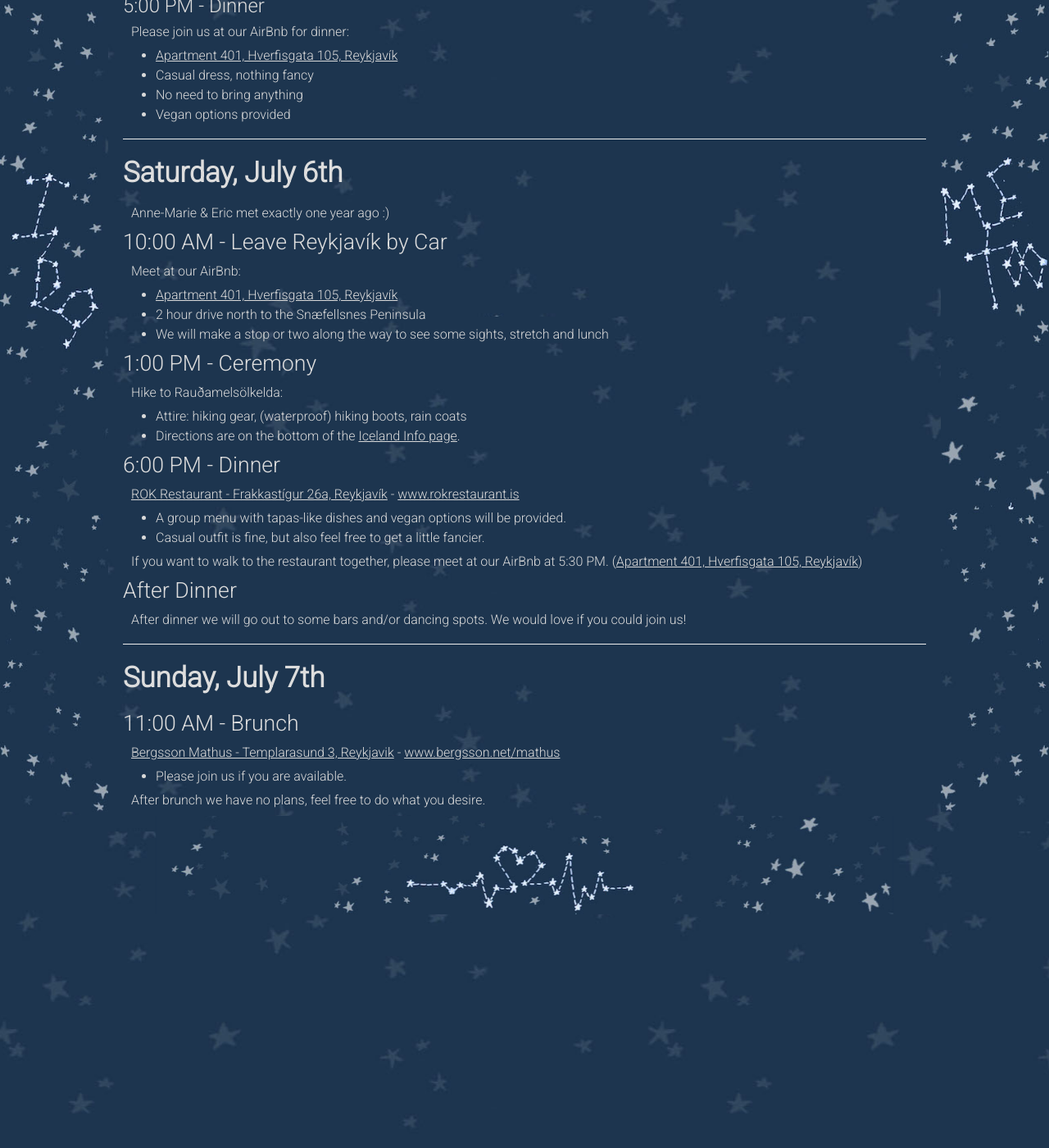
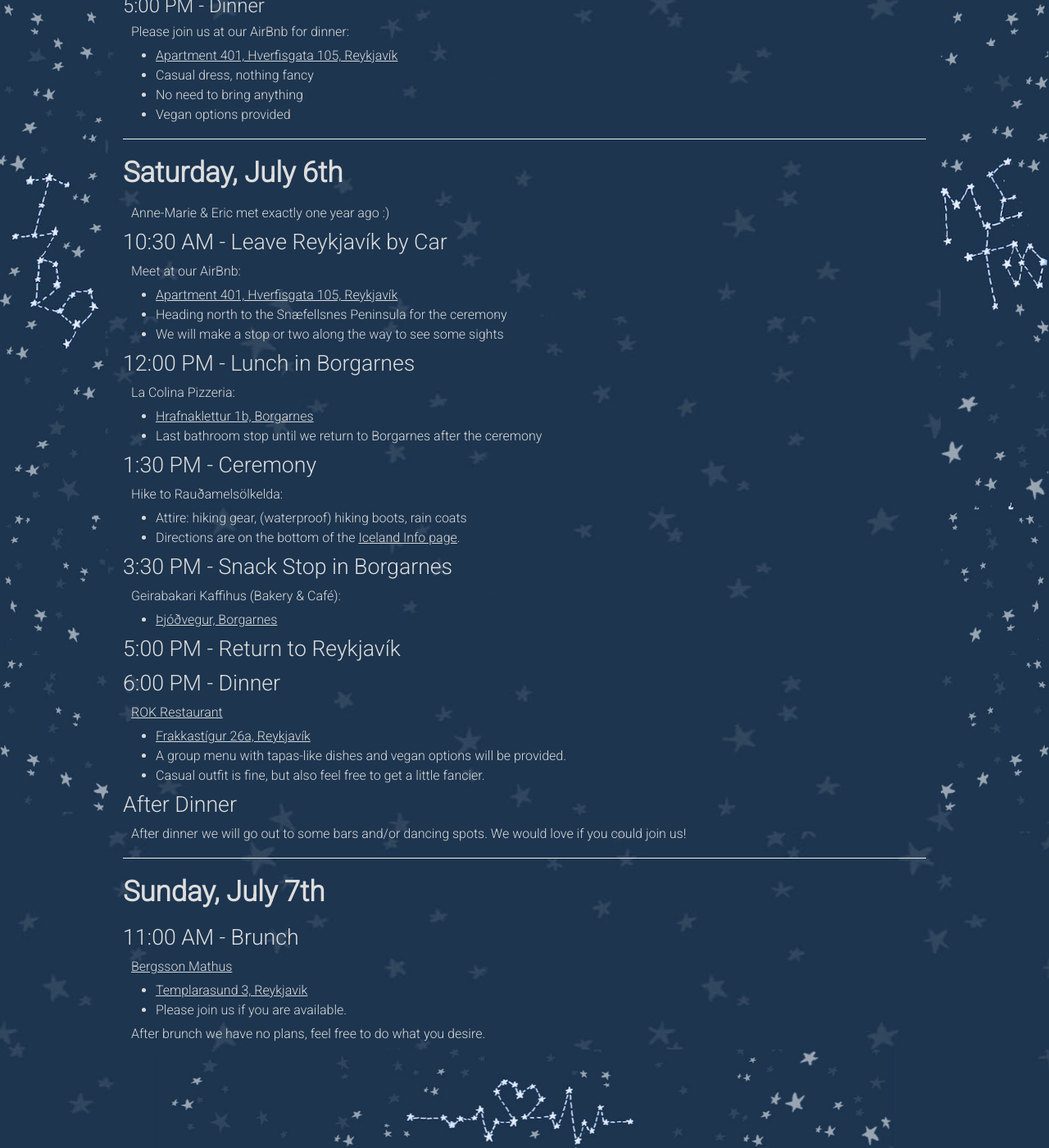
Before and after one commit to rltvty/olkelda, a Jekyll site: the page built from schedule.md, in a window 1280 px wide and 1400 px high, scrolled down 452 px. Shown: the whole window at 82% size. Built offline with Jekyll 4.4.1, drawn with Linux system fonts in a browser that asks for light colours.

Commit message:
updated schedule

```diff
--- a/schedule.md
+++ b/schedule.md
@@ -26,23 +26,33 @@ Please join us at our AirBnb for dinner:
 
 Anne-Marie & Eric met exactly one year ago :)
 
-## 10:00 AM - Leave Reykjavík by Car
+## 10:30 AM - Leave Reykjavík by Car
 Meet at our AirBnb:
 * [Apartment 401, Hverfisgata 105, Reykjavík](https://goo.gl/maps/XRSJt8agZ1s)
-* 2 hour drive north to the Snæfellsnes Peninsula
-* We will make a stop or two along the way to see some sights, stretch and lunch
+* Heading north to the Snæfellsnes Peninsula for the ceremony
+* We will make a stop or two along the way to see some sights
 
-## 1:00 PM - Ceremony
+## 12:00 PM - Lunch in Borgarnes
+La Colina Pizzeria:
+* [Hrafnaklettur 1b, Borgarnes](https://goo.gl/maps/mbJPQZxumq22)
+* Last bathroom stop until we return to Borgarnes after the ceremony
+
+## 1:30 PM - Ceremony
 Hike to Rauðamelsölkelda:
 * Attire: hiking gear, (waterproof) hiking boots, rain coats
 * Directions are on the bottom of the [Iceland Info page](https://rltvty.github.io/olkelda/icelandinfo.html).
 
+## 3:30 PM - Snack Stop in Borgarnes
+Geirabakari Kaffihus (Bakery & Café):
+* [Þjóðvegur, Borgarnes](https://goo.gl/maps/ULLJF42w71s)
+
+## 5:00 PM - Return to Reykjavík
+
 ## 6:00 PM - Dinner
-[ROK Restaurant - Frakkastígur 26a, Reykjavík](https://goo.gl/maps/AWnTpAxM1zn) - [www.rokrestaurant.is](https://www.rokrestaurant.is)
+[ROK Restaurant](https://www.rokrestaurant.is)
+* [Frakkastígur 26a, Reykjavík](https://goo.gl/maps/AWnTpAxM1zn)
 * A group menu with tapas-like dishes and vegan options will be provided.
 * Casual outfit is fine, but also feel free to get a little fancier.
-
-If you want to walk to the restaurant together, please meet at our AirBnb at 5:30 PM. ([Apartment 401, Hverfisgata 105, Reykjavík](https://goo.gl/maps/XRSJt8agZ1s))
 
 ## After Dinner
 After dinner we will go out to some bars and/or dancing spots. We would love if you could join us!
@@ -51,7 +61,8 @@ After dinner we will go out to some bars and/or dancing spots. We would love if
 # Sunday, July 7th
 
 ## 11:00 AM - Brunch
-[Bergsson Mathus - Templarasund 3, Reykjavik](https://goo.gl/maps/1dGhSvYujb42) - [www.bergsson.net/mathus](https://www.bergsson.net/mathus)
+[Bergsson Mathus](https://www.bergsson.net/mathus)
+* [Templarasund 3, Reykjavik](https://goo.gl/maps/1dGhSvYujb42)
 * Please join us if you are available.
 
 After brunch we have no plans, feel free to do what you desire.
```
